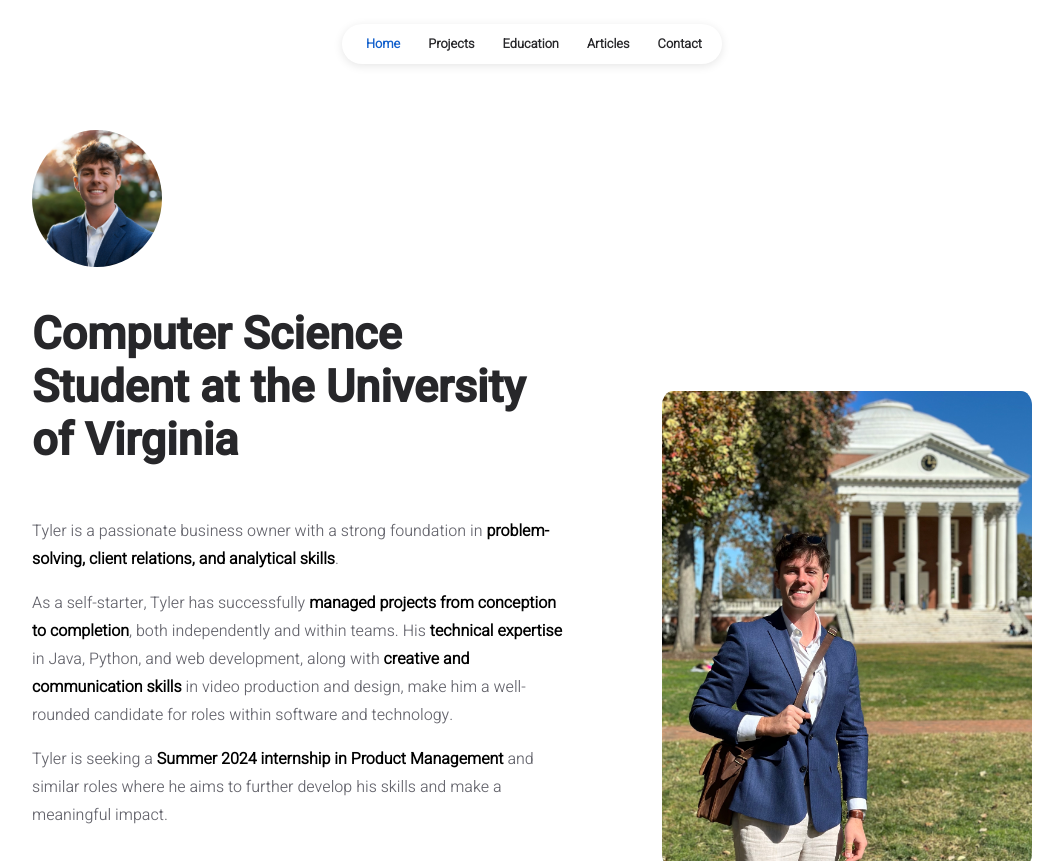
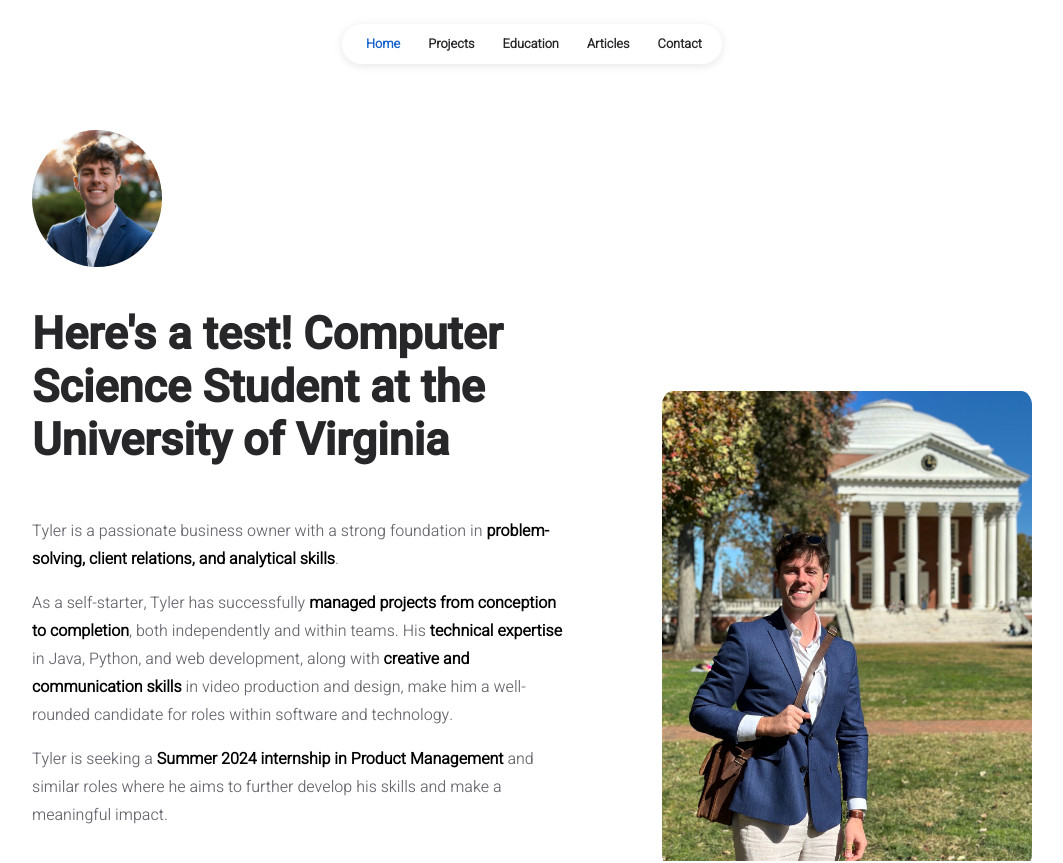
Before and after one commit to manoloc0/website-portfolio-code, a React (Create React App) app: page / in a window 1280 px wide. Shown: the top 863 px of the page, without its empty margins (108-1171 px from the left). Built offline with nearby package versions, Linux system fonts and the light colour scheme.

Commit message:
Test update

```diff
--- a/src/data/user.js
+++ b/src/data/user.js
@@ -12,7 +12,7 @@
 	},
 
 	homepage: {
-		title: "Computer Science Student at the University of Virginia",
+		title: "Here's a test! Computer Science Student at the University of Virginia",
 		},
 
 	about: {
```
